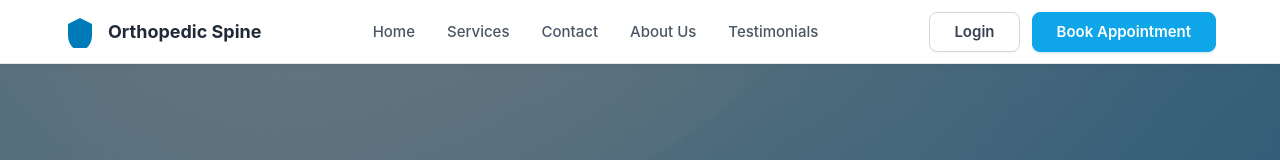
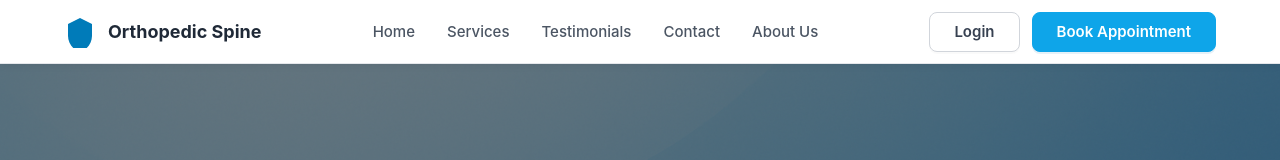
Before and after one commit to NaranjoSolutions/orthspine-web-react, a React (Vite) app: page /about in a window 1280 px wide. Shown: the top 160 px of the page. Built offline with nearby package versions, Linux system fonts and the light colour scheme; no server answers.

Commit message:
add testimonials nav item

```diff
--- a/src/shared/components/header/Navbar.tsx
+++ b/src/shared/components/header/Navbar.tsx
@@ -54,14 +54,14 @@ export const Navbar: React.FC = () => {
           <a href={ROUTE_PATHS.SERVICES} className={styles.navLink}>
             Services
           </a>
+          <a href={ROUTE_PATHS.TESTIMONIALS} className={styles.navLink}>
+            Testimonials
+          </a>
           <a href={ROUTE_PATHS.CONTACT} className={styles.navLink}>
             Contact
           </a>
           <a href={ROUTE_PATHS.ABOUT} className={styles.navLink}>
             About Us
-          </a>
-          <a href={ROUTE_PATHS.TESTIMONIALS} className={styles.navLink}>
-            Testimonials
           </a>
         </nav>
 
```
